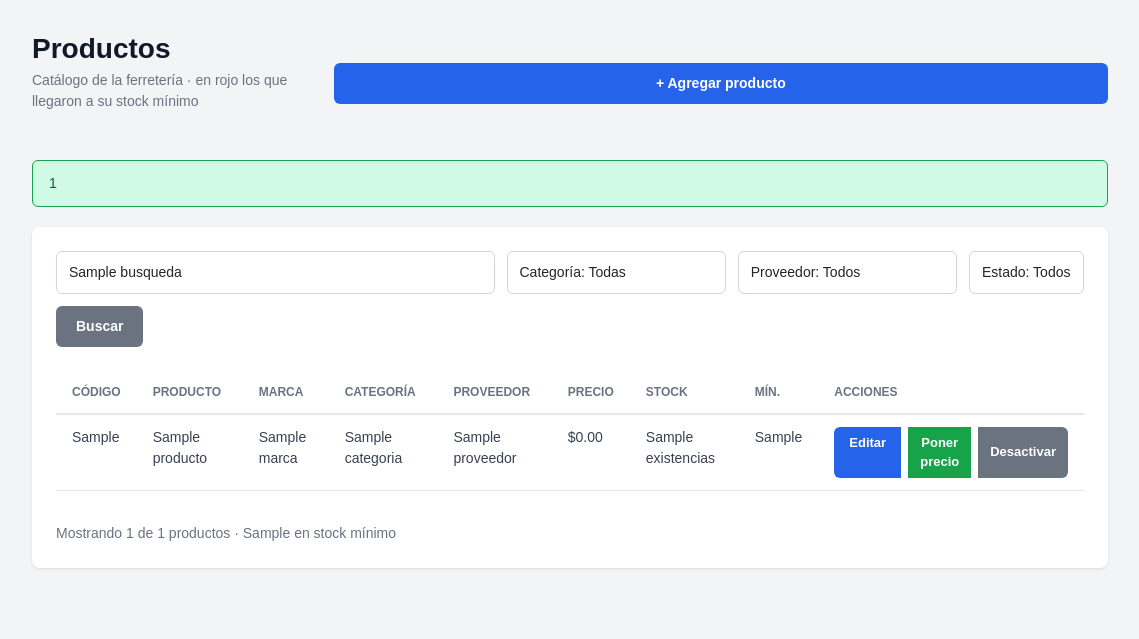
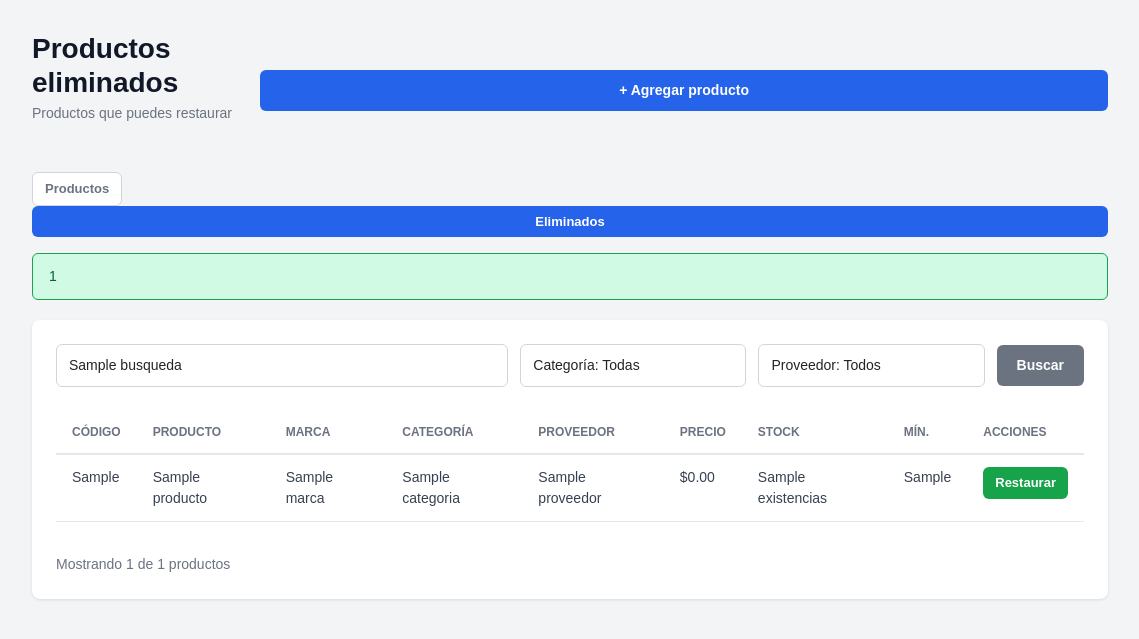
Before and after one commit to NeryOmarHdzCortes/ProyectoFerreDog, a PHP site: template app/views/productos/lista.php in a window 1400 px wide. Shown: the part 70-709 px from the top of the page, without its empty margins (260-1399 px from the left). Run offline with PHP 8.4, Linux system fonts and the light colour scheme; the visitor is signed in with stand-in values (Sample User, id 1); the template is opened without the code that fills it: most values are stand-ins (such as "Sample title", 1, 10 or a date in 2020).

Commit message:
Eliminar prodcutos

```diff
--- a/app/views/productos/lista.php
+++ b/app/views/productos/lista.php
@@ -2,15 +2,29 @@
         <main class="contenido-principal">
             <div class="encabezado-pagina">
                 <div>
-                    <h1 class="titulo-pagina">Productos</h1>
-                    <p class="subtitulo-pagina">Catálogo de la ferretería · en rojo los que llegaron a su stock mínimo</p>
+                    <h1 class="titulo-pagina"><?php echo $verEliminados ? 'Productos eliminados' : 'Productos'; ?></h1>
+                    <p class="subtitulo-pagina"><?php echo $verEliminados ? 'Productos que puedes restaurar' : 'Catálogo de la ferretería · en rojo los que llegaron a su stock mínimo'; ?></p>
                 </div>
+
                 <?php if ($_SESSION['Rol'] !== 'Vendedor'): ?>
                     <a href="/ProyectoFerredog/public/index.php?c=producto&a=crear" class="btn btn-primary">
                         + Agregar producto
                     </a>
                 <?php endif; ?>
             </div>
+
+            <?php if ($_SESSION['Rol'] === 'Administrador'): ?>
+                <nav class="mb-3" aria-label="Vistas de productos">
+                    <a href="/ProyectoFerredog/public/index.php?c=producto&a=lista"
+                       class="btn btn-sm <?php echo $verEliminados ? 'btn-outline-secondary' : 'btn-primary'; ?>">
+                        Productos
+                    </a>
+                    <a href="/ProyectoFerredog/public/index.php?c=producto&a=lista&eliminados=1"
+                       class="btn btn-sm <?php echo $verEliminados ? 'btn-primary' : 'btn-outline-secondary'; ?>">
+                        Eliminados
+                    </a>
+                </nav>
+            <?php endif; ?>
 
             <?php if (isset($_SESSION['mensaje_exito'])): ?>
                 <div class="alerta-exito">
@@ -29,6 +43,9 @@
                 <form method="GET" action="/ProyectoFerredog/public/index.php" class="filtros-form">
                     <input type="hidden" name="c" value="producto">
                     <input type="hidden" name="a" value="lista">
+                    <?php if ($verEliminados): ?>
+                        <input type="hidden" name="eliminados" value="1">
+                    <?php endif; ?>
 
                     <div class="filtros-grid">
                         <div class="filtro-item">
@@ -62,14 +79,6 @@
                                         <?php echo htmlspecialchars($prov['Nombre']); ?>
                                     </option>
                                 <?php endforeach; ?>
-                            </select>
-                        </div>
-
-                        <div class="filtro-item">
-                            <select name="estado" class="form-control">
-                                <option value="">Estado: Todos</option>
-                                <option value="Activo" <?php echo $filtroEstado === 'Activo' ? 'selected' : ''; ?>>Activos</option>
-                                <option value="Inactivo" <?php echo $filtroEstado === 'Inactivo' ? 'selected' : ''; ?>>Inactivos</option>
                             </select>
                         </div>
 
@@ -132,6 +141,7 @@
                                         <?php if ($_SESSION['Rol'] !== 'Vendedor'): ?>
                                             <td>
                                                 <div class="btn-group">
+                                                    <?php if (!$verEliminados): ?>
                                                         <a href="/ProyectoFerredog/public/index.php?c=producto&a=editar&id=<?php echo $producto['Id_Producto']; ?>"
                                                            class="btn btn-sm btn-primary">
                                                             Editar
@@ -144,13 +154,29 @@
                                                                 Poner precio
                                                             </button>
                                                         <?php endif; ?>
+                                                    <?php endif; ?>
 
                                                     <?php if ($_SESSION['Rol'] === 'Administrador'): ?>
-                                                        <button type="button"
-                                                                class="btn btn-sm btn-secondary"
-                                                                onclick="confirmarDesactivar(<?php echo $producto['Id_Producto']; ?>, '<?php echo htmlspecialchars($producto['Nombre'], ENT_QUOTES); ?>')">
-                                                            Desactivar
-                                                        </button>
+                                                        <?php if ($verEliminados): ?>
+                                                            <form method="POST"
+                                                                  action="/ProyectoFerredog/public/index.php?c=producto&a=restaurar"
+                                                                  class="d-inline">
+                                                                <input type="hidden" name="id_producto" value="<?php echo (int) $producto['Id_Producto']; ?>">
+                                                                <button type="submit" class="btn btn-sm btn-success">Restaurar</button>
+                                                            </form>
+                                                        <?php else: ?>
+                                                            <?php
+                                                            $confirmacionEliminar = "¿Eliminar '" . $producto['Nombre']
+                                                                . "'? Dejará de aparecer en el sistema. Podrás restaurarlo desde 'Eliminados'.";
+                                                            ?>
+                                                            <form method="POST"
+                                                                  action="/ProyectoFerredog/public/index.php?c=producto&a=desactivar"
+                                                                  class="form-eliminar-producto d-inline"
+                                                                  data-confirmacion="<?php echo htmlspecialchars($confirmacionEliminar, ENT_QUOTES, 'UTF-8'); ?>">
+                                                                <input type="hidden" name="id_producto" value="<?php echo (int) $producto['Id_Producto']; ?>">
+                                                                <button type="submit" class="btn btn-sm btn-danger">Eliminar</button>
+                                                            </form>
+                                                        <?php endif; ?>
                                                     <?php endif; ?>
                                                 </div>
                                             </td>
@@ -165,8 +191,10 @@
                 <!-- Pie de tabla -->
                 <div class="tabla-pie d-flex justify-content-between align-items-center flex-wrap gap-3">
                     <span>
-                        Mostrando <?php echo count($productos); ?> de <?php echo $totalProductos; ?> productos ·
-                        <?php echo $productosStockMinimo; ?> en stock mínimo
+                        Mostrando <?php echo count($productos); ?> de <?php echo $totalProductos; ?> productos
+                        <?php if (!$verEliminados): ?>
+                            · <?php echo $productosStockMinimo; ?> en stock mínimo
+                        <?php endif; ?>
                     </span>
                     <?php if ($totalPaginas > 1): ?>
                         <?php
@@ -244,24 +272,4 @@
             </div>
         </div>
 
-        <!-- Modal de confirmación para desactivar -->
-        <div id="modalDesactivar" class="modal" style="display: none;">
-            <div class="modal-dialog">
-                <div class="modal-content">
-                    <div class="modal-header">
-                        <h3 class="modal-titulo">¿Desactivar producto?</h3>
-                    </div>
-                    <div class="modal-body">
-                        <p id="modalDesactivarMensaje"></p>
-                    </div>
-                    <div class="modal-footer">
-                        <button type="button" class="btn btn-secondary" onclick="cerrarModalDesactivar()">Cancelar</button>
-                        <form id="formDesactivar" method="POST" action="/ProyectoFerredog/public/index.php?c=producto&a=desactivar" style="display: inline;">
-                            <input type="hidden" name="id_producto" id="inputIdProducto">
-                            <button type="submit" class="btn btn-danger">Desactivar</button>
-                        </form>
-                    </div>
-                </div>
-            </div>
-        </div>
         <?php endif; ?>
```
Also changed, not shown: app/controllers/ProductoController.php (+57 -21 lines), app/models/Producto.php (+12 -4 lines), tests/ProductoTest.php (+6 -1 lines), public/assets/js/productos.js. Lines whose indentation alone changed are shown as unchanged.
